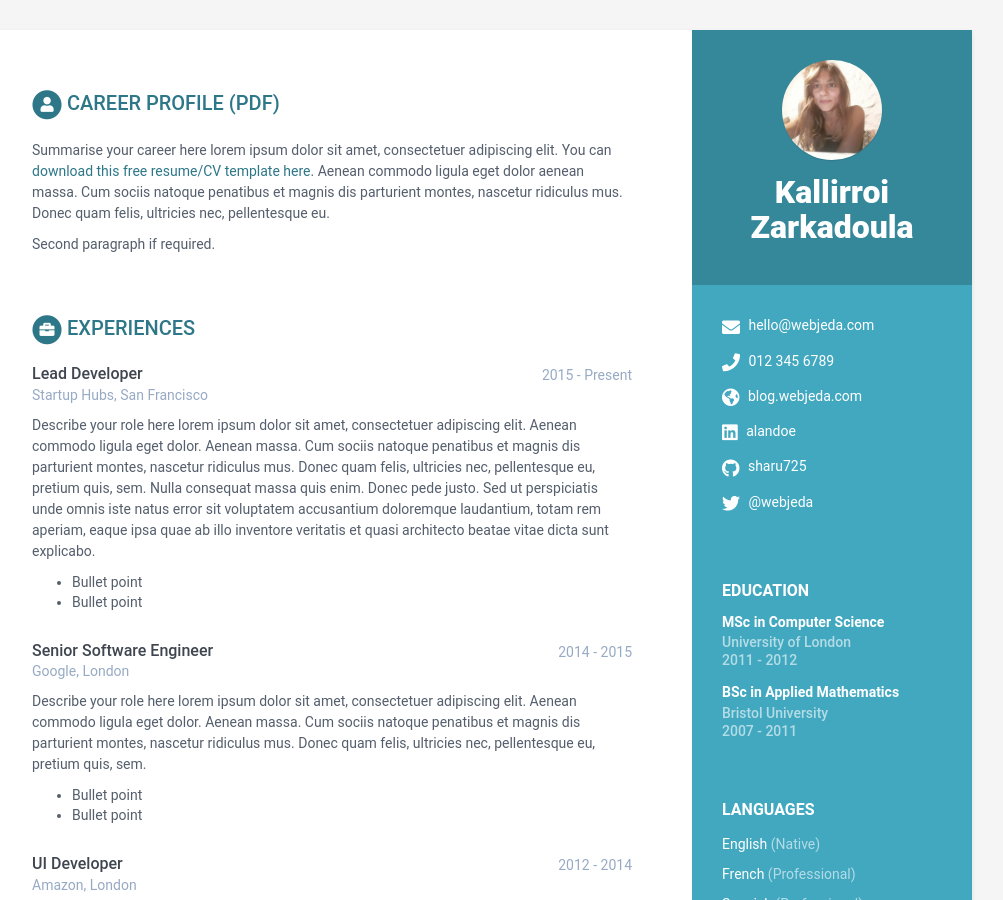
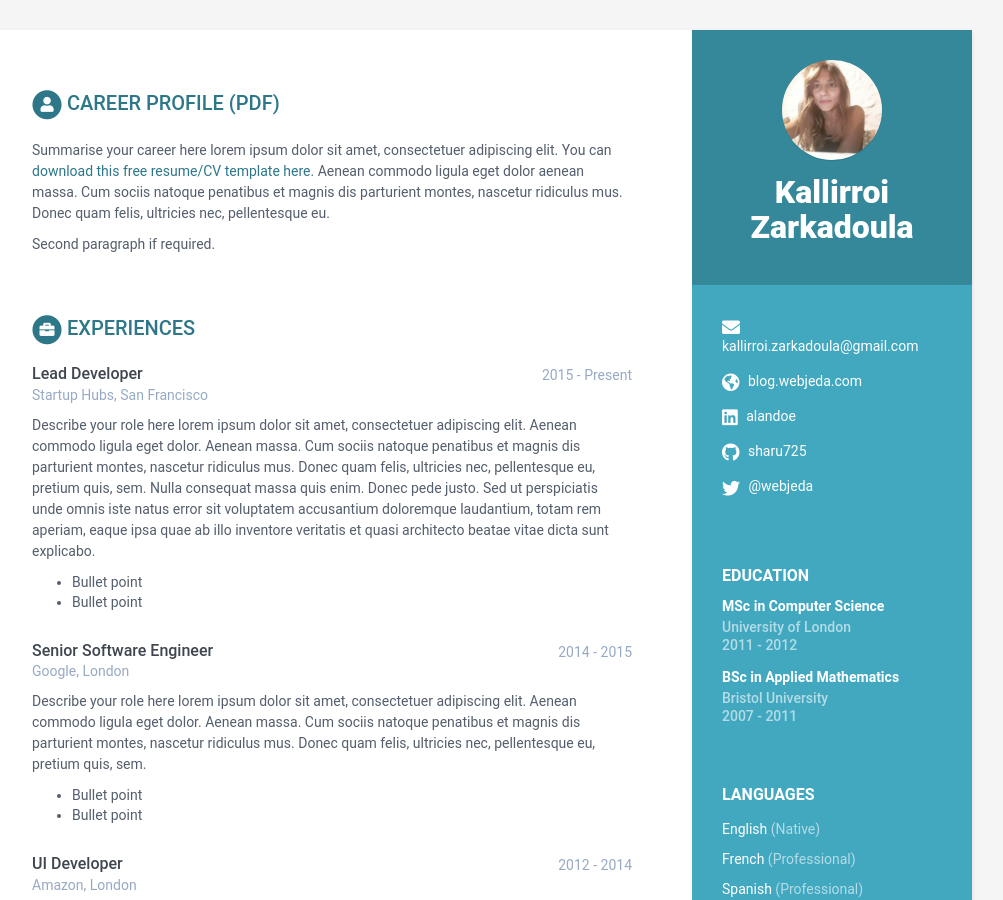
Before and after one commit to irozarkadoula/my_cv, a Jekyll site: the page built from index.html, in a window 1280 px wide and 900 px high. Shown: the whole window, without its empty margins (168-1171 px from the left). Built offline with Jekyll 4.4.1, drawn with Linux system fonts in a browser that asks for light colours.

Commit message:
Update data.yml

```diff
--- a/_data/data.yml
+++ b/_data/data.yml
@@ -12,8 +12,8 @@ sidebar:
     avatar: profile.png  #place a 100x100 picture inside /assets/images/ folder and provide the name of the file below
 
     # Sidebar links
-    email: hello@webjeda.com
-    phone: 012 345 6789
+    email: kallirroi.zarkadoula@gmail.com
+    phone:
     website: blog.webjeda.com #do not add http://
     linkedin: alandoe
     github: sharu725
```
